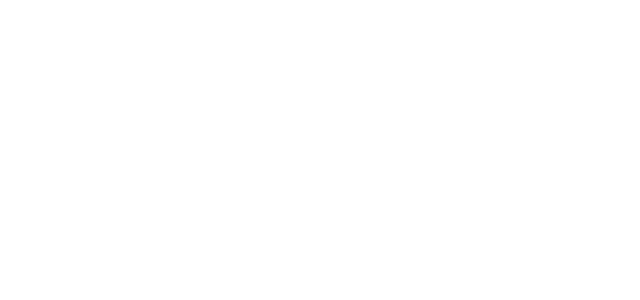
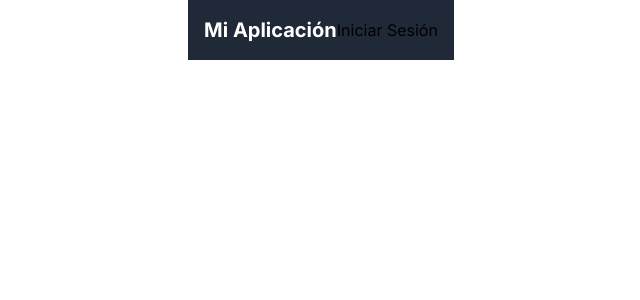
Before and after one commit to Zonorg/reyesoft-prueba-tecnica, a Next.js app: page / in a window 1280 px wide. Shown: the top 300 px of the page, without its empty margins (319-959 px from the left). Built offline with nearby package versions, Linux system fonts and the light colour scheme.

Commit message:
navbar status

```diff
--- a/app/globals.css
+++ b/app/globals.css
@@ -19,7 +19,6 @@
   background-color: rgb(var(--background-hex));
   display: flex;
   flex-direction: column;
-  justify-content: center;
   align-items: center;
 }
 
--- a/app/layout.tsx
+++ b/app/layout.tsx
@@ -1,5 +1,6 @@
 import type { Metadata } from "next";
 import { Inter } from "next/font/google";
+import Navbar from "./navbar/layout";
 import "./globals.css";
 
 const inter = Inter({ subsets: ["latin"] });
@@ -16,7 +17,10 @@
 }>) {
   return (
     <html lang="en">
-      <body className={inter.className}>{children}</body>
+      <body className={inter.className}>
+        <Navbar />
+        {children}
+      </body>
     </html>
   );
 }
--- /dev/null
+++ b/app/navbar/layout.tsx
@@ -0,0 +1,51 @@
+"use client";
+import Link from "next/link";
+import { useState, useEffect } from "react";
+
+export default function Navbar() {
+  const [loggedIn, setLoggedIn] = useState(false);
+  const [user, setUser] = useState<string | null>(null);
+
+  useEffect(() => {
+    // Verifica si hay información de inicio de sesión en localStorage
+    const userIsAuthenticated = localStorage.getItem("user") !== null;
+
+    setLoggedIn(userIsAuthenticated);
+  }, []);
+
+  const handleLogout = () => {
+    // Lógica para cerrar sesión (puedes agregar aquí la limpieza del estado, por ejemplo)
+    setLoggedIn(false);
+
+    // Limpia la información de inicio de sesión en localStorage al cerrar sesión
+    localStorage.removeItem("user");
+
+    // Limpia el estado del usuario
+    setUser(null);
+  };
+
+  return (
+    <nav className="bg-gray-800 p-4">
+      <div className="container mx-auto flex items-center justify-between">
+        {/* Logo o título de la aplicación */}
+        <div className="text-white font-bold text-xl">Mi Aplicación</div>
+
+        {/* Botón de inicio/cierre de sesión */}
+        <div>
+          {loggedIn ? (
+            // Si está iniciado, muestra el botón de Cerrar Sesión
+            <button
+              className="bg-red-500 text-white px-4 py-2 rounded-md"
+              onClick={handleLogout}
+            >
+              Cerrar Sesión
+            </button>
+          ) : (
+            // Si no está iniciado, muestra el botón de Iniciar Sesión y enlaza a /login
+            <Link href="/login">Iniciar Sesión</Link>
+          )}
+        </div>
+      </div>
+    </nav>
+  );
+}
```
